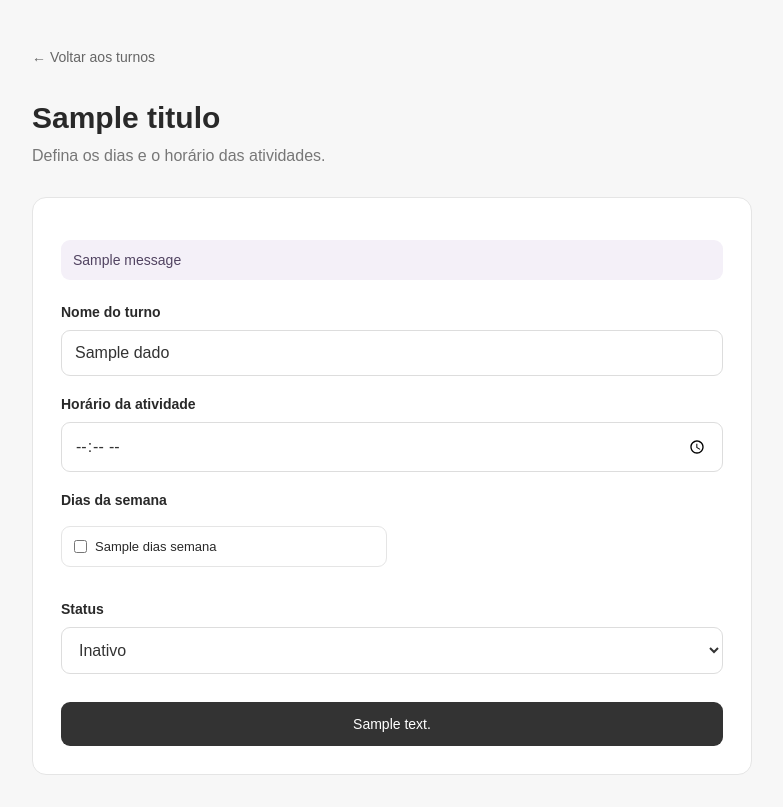
After one commit to juuhnicolette-a11y/sistema-ginastica-laboral, a Flask app: template templates/formulario_turno.html in a window 1280 px wide. The commit adds this page. Shown: the whole page, without its empty margins (248-1031 px from the left). Run offline with Flask 3, Linux system fonts and the light colour scheme; the template is opened without the code that fills it: most values are stand-ins (such as "Sample title", 1, 10 or a date in 2020); one stand-in notice (Sample message) is shown.

Commit message:
Implementa gestao de turnos

```diff
--- a/app.py
+++ b/app.py
@@ -658,5 +658,211 @@ def adicionar_colaborador():
     )
 
 
+DIAS_SEMANA = [
+    ("segunda", "Segunda-feira"),
+    ("terca", "Terça-feira"),
+    ("quarta", "Quarta-feira"),
+    ("quinta", "Quinta-feira"),
+    ("sexta", "Sexta-feira"),
+    ("sabado", "Sábado"),
+    ("domingo", "Domingo"),
+]
+
+
+def obter_empresa_responsavel(conexao):
+    if "usuario_id" not in session or session.get("perfil") != "responsavel":
+        return None
+
+    resultado = conexao.execute(
+        """
+        SELECT usuarios.empresa_id
+        FROM usuarios
+        JOIN empresas ON empresas.id = usuarios.empresa_id
+        WHERE usuarios.id = ?
+          AND usuarios.perfil = 'responsavel'
+          AND usuarios.status = 'ativo'
+          AND empresas.status = 'ativa'
+        """,
+        (session["usuario_id"],),
+    ).fetchone()
+
+    return resultado["empresa_id"] if resultado else None
+
+
+@app.route("/empresa/turnos")
+def listar_turnos():
+    conexao = sqlite3.connect("database/ginastica.db")
+    conexao.row_factory = sqlite3.Row
+
+    empresa_id = obter_empresa_responsavel(conexao)
+
+    if empresa_id is None:
+        conexao.close()
+        return redirect(url_for("login"))
+
+    turnos = conexao.execute(
+        """
+        SELECT turnos.*,
+               COUNT(usuarios.id) AS total_colaboradores
+        FROM turnos
+        LEFT JOIN usuarios
+          ON usuarios.turno_id = turnos.id
+         AND usuarios.empresa_id = turnos.empresa_id
+         AND usuarios.perfil = 'colaborador'
+        WHERE turnos.empresa_id = ?
+        GROUP BY turnos.id
+        ORDER BY turnos.nome
+        """,
+        (empresa_id,),
+    ).fetchall()
+
+    conexao.close()
+
+    return render_template("turnos.html", turnos=turnos)
+
+
+@app.route("/empresa/turnos/adicionar", methods=["GET", "POST"])
+def adicionar_turno():
+    conexao = sqlite3.connect("database/ginastica.db")
+    conexao.row_factory = sqlite3.Row
+    empresa_id = obter_empresa_responsavel(conexao)
+
+    if empresa_id is None:
+        conexao.close()
+        return redirect(url_for("login"))
+
+    dados = {"nome": "", "horario": "", "dias_semana": "", "status": "ativo"}
+
+    if request.method == "POST":
+        nome = request.form.get("nome", "").strip()
+        horario = request.form.get("horario", "").strip()
+        dias = request.form.getlist("dias_semana")
+        status = request.form.get("status", "")
+
+        dados = {
+            "nome": nome,
+            "horario": horario,
+            "dias_semana": ",".join(dias),
+            "status": status,
+        }
+
+        dias_validos = {dia[0] for dia in DIAS_SEMANA}
+
+        if not nome or not horario or not dias:
+            flash("Preencha o nome, horário e selecione pelo menos um dia.")
+        elif not set(dias).issubset(dias_validos) or len(dias) != len(set(dias)):
+            flash("Selecione dias da semana válidos.")
+        elif status not in ("ativo", "inativo"):
+            flash("Selecione um status válido.")
+        else:
+            try:
+                datetime.strptime(horario, "%H:%M")
+
+                conexao.execute(
+                    """
+                    INSERT INTO turnos (
+                        empresa_id, nome, horario, dias_semana, status
+                    )
+                    VALUES (?, ?, ?, ?, ?)
+                    """,
+                    (empresa_id, nome, horario, ",".join(dias), status),
+                )
+                conexao.commit()
+                conexao.close()
+
+                flash("Turno cadastrado com sucesso! 💜")
+                return redirect(url_for("listar_turnos"))
+
+            except ValueError:
+                flash("Informe um horário válido.")
+            except sqlite3.IntegrityError:
+                flash("Não foi possível cadastrar o turno.")
+
+    conexao.close()
+
+    return render_template(
+        "formulario_turno.html",
+        dados=dados,
+        dias_semana=DIAS_SEMANA,
+        titulo="Adicionar turno",
+        texto_botao="Cadastrar turno",
+    )
+
+
+@app.route("/empresa/turnos/<int:turno_id>/editar", methods=["GET", "POST"])
+def editar_turno(turno_id):
+    conexao = sqlite3.connect("database/ginastica.db")
+    conexao.row_factory = sqlite3.Row
+    empresa_id = obter_empresa_responsavel(conexao)
+
+    if empresa_id is None:
+        conexao.close()
+        return redirect(url_for("login"))
+
+    turno = conexao.execute(
+        "SELECT * FROM turnos WHERE id = ? AND empresa_id = ?",
+        (turno_id, empresa_id),
+    ).fetchone()
+
+    if turno is None:
+        conexao.close()
+        flash("Turno não encontrado.")
+        return redirect(url_for("listar_turnos"))
+
+    dados = dict(turno)
+
+    if request.method == "POST":
+        nome = request.form.get("nome", "").strip()
+        horario = request.form.get("horario", "").strip()
+        dias = request.form.getlist("dias_semana")
+        status = request.form.get("status", "")
+
+        dados = {
+            "nome": nome,
+            "horario": horario,
+            "dias_semana": ",".join(dias),
+            "status": status,
+        }
+
+        dias_validos = {dia[0] for dia in DIAS_SEMANA}
+
+        if not nome or not horario or not dias:
+            flash("Preencha o nome, horário e selecione pelo menos um dia.")
+        elif not set(dias).issubset(dias_validos) or len(dias) != len(set(dias)):
+            flash("Selecione dias da semana válidos.")
+        elif status not in ("ativo", "inativo"):
+            flash("Selecione um status válido.")
+        else:
+            try:
+                datetime.strptime(horario, "%H:%M")
+
+                conexao.execute(
+                    """
+                    UPDATE turnos
+                    SET nome = ?, horario = ?, dias_semana = ?, status = ?
+                    WHERE id = ? AND empresa_id = ?
+                    """,
+                    (nome, horario, ",".join(dias), status, turno_id, empresa_id),
+                )
+                conexao.commit()
+                conexao.close()
+
+                flash("Turno atualizado com sucesso! 💜")
+                return redirect(url_for("listar_turnos"))
+
+            except ValueError:
+                flash("Informe um horário válido.")
+
+    conexao.close()
+
+    return render_template(
+        "formulario_turno.html",
+        dados=dados,
+        dias_semana=DIAS_SEMANA,
+        titulo="Editar turno",
+        texto_botao="Salvar alterações",
+    )
+
+
 if __name__ == "__main__":
     app.run(debug=True)
--- a/static/css/style.css
+++ b/static/css/style.css
@@ -639,3 +639,45 @@ a.modulo-card:hover {
     font-size: 12px;
     line-height: 1.5;
 }
+
+
+/* Gestão de turnos */
+
+.dias-semana-opcoes {
+    display: grid;
+    grid-template-columns: repeat(2, minmax(0, 1fr));
+    gap: 10px;
+    margin: 8px 0 14px;
+}
+
+.formulario-empresa .dia-opcao {
+    display: flex;
+    align-items: center;
+    gap: 8px;
+    margin: 0;
+    padding: 12px;
+    border: 1px solid #e5e5e5;
+    border-radius: 9px;
+    font-size: 13px;
+    font-weight: 400;
+    cursor: pointer;
+}
+
+.formulario-empresa .dia-opcao input {
+    width: auto;
+    margin: 0;
+    accent-color: #555;
+}
+
+.turno-dias {
+    margin: 16px 0 0;
+    color: #777;
+    font-size: 13px;
+    line-height: 1.6;
+}
+
+@media (max-width: 480px) {
+    .dias-semana-opcoes {
+        grid-template-columns: 1fr;
+    }
+}
--- /dev/null
+++ b/templates/formulario_turno.html
@@ -0,0 +1,77 @@
+
+<!DOCTYPE html>
+<html lang="pt-BR">
+<head>
+    <meta charset="UTF-8">
+    <meta name="viewport" content="width=device-width, initial-scale=1.0">
+    <title>{{ titulo }} | Ginástica em Dia</title>
+    <link rel="stylesheet" href="{{ url_for('static', filename='css/style.css') }}">
+</head>
+<body>
+    <main class="painel-empresa">
+        <a href="{{ url_for('listar_turnos') }}" class="link-voltar">
+            ← Voltar aos turnos
+        </a>
+
+        <header class="painel-cabecalho">
+            <h1>{{ titulo }}</h1>
+            <p>Defina os dias e o horário das atividades.</p>
+        </header>
+
+        <section class="formulario-empresa">
+            {% with mensagens = get_flashed_messages() %}
+                {% for mensagem in mensagens %}
+                    <p class="mensagem-formulario">{{ mensagem }}</p>
+                {% endfor %}
+            {% endwith %}
+
+            <form method="POST">
+                <label for="nome">Nome do turno</label>
+                <input
+                    type="text"
+                    id="nome"
+                    name="nome"
+                    value="{{ dados.nome }}"
+                    placeholder="Ex.: Turma da manhã"
+                    required
+                >
+
+                <label for="horario">Horário da atividade</label>
+                <input
+                    type="time"
+                    id="horario"
+                    name="horario"
+                    value="{{ dados.horario }}"
+                    required
+                >
+
+                <label>Dias da semana</label>
+
+                <div class="dias-semana-opcoes">
+                    {% for valor, nome in dias_semana %}
+                        <label class="dia-opcao">
+                            <input
+                                type="checkbox"
+                                name="dias_semana"
+                                value="{{ valor }}"
+                                {% if valor in dados.dias_semana.split(',') %}checked{% endif %}
+                            >
+                            {{ nome }}
+                        </label>
+                    {% endfor %}
+                </div>
+
+                <label for="status">Status</label>
+                <select id="status" name="status">
+                    <option value="ativo" {% if dados.status == 'ativo' %}selected{% endif %}>Ativo</option>
+                    <option value="inativo" {% if dados.status == 'inativo' %}selected{% endif %}>Inativo</option>
+                </select>
+
+                <button type="submit" class="botao-salvar">
+                    {{ texto_botao }}
+                </button>
+            </form>
+        </section>
+    </main>
+</body>
+</html>
```
Also changed, not shown: templates/empresa.html (+6 -7 lines), templates/turnos.html (added, +67 -0 lines).
